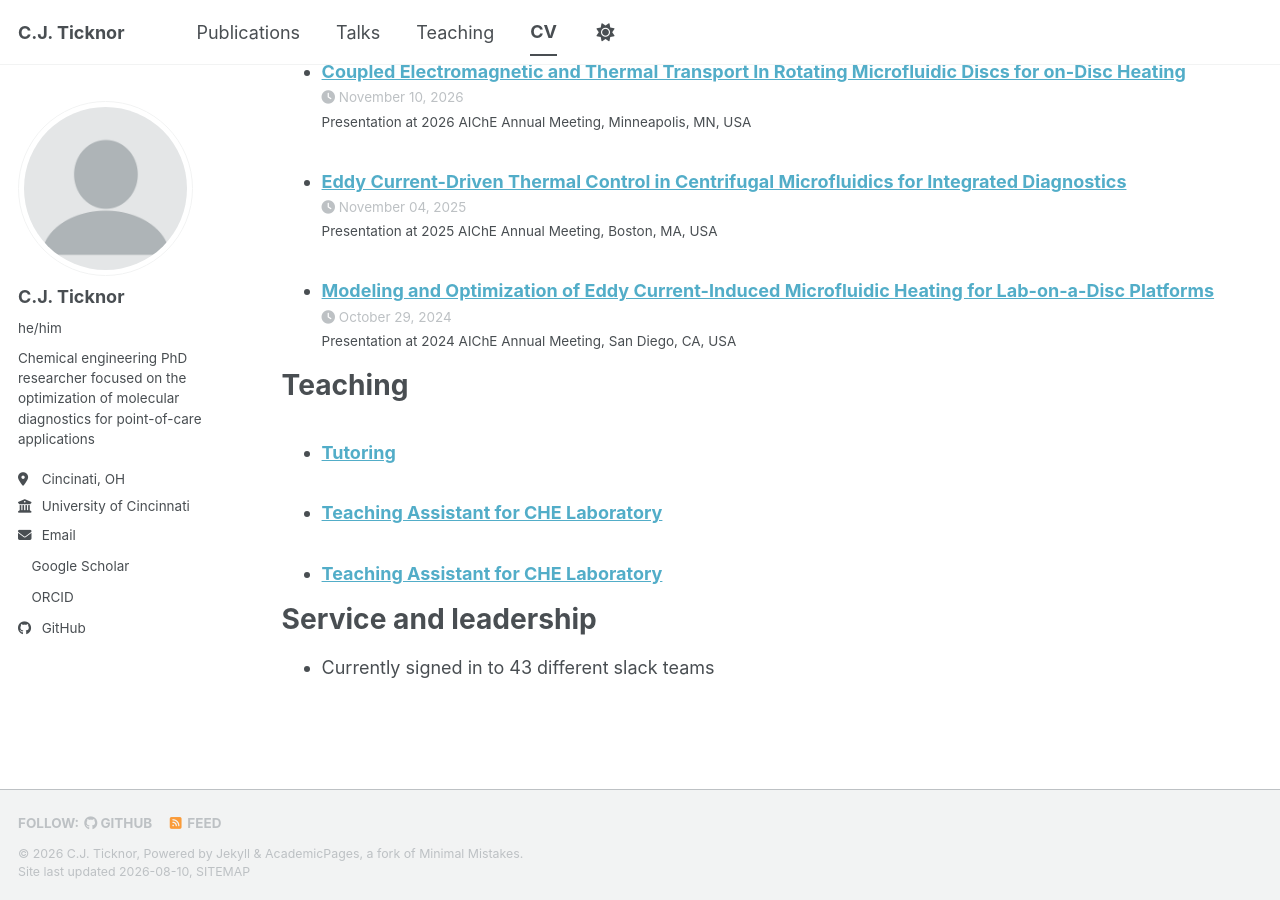
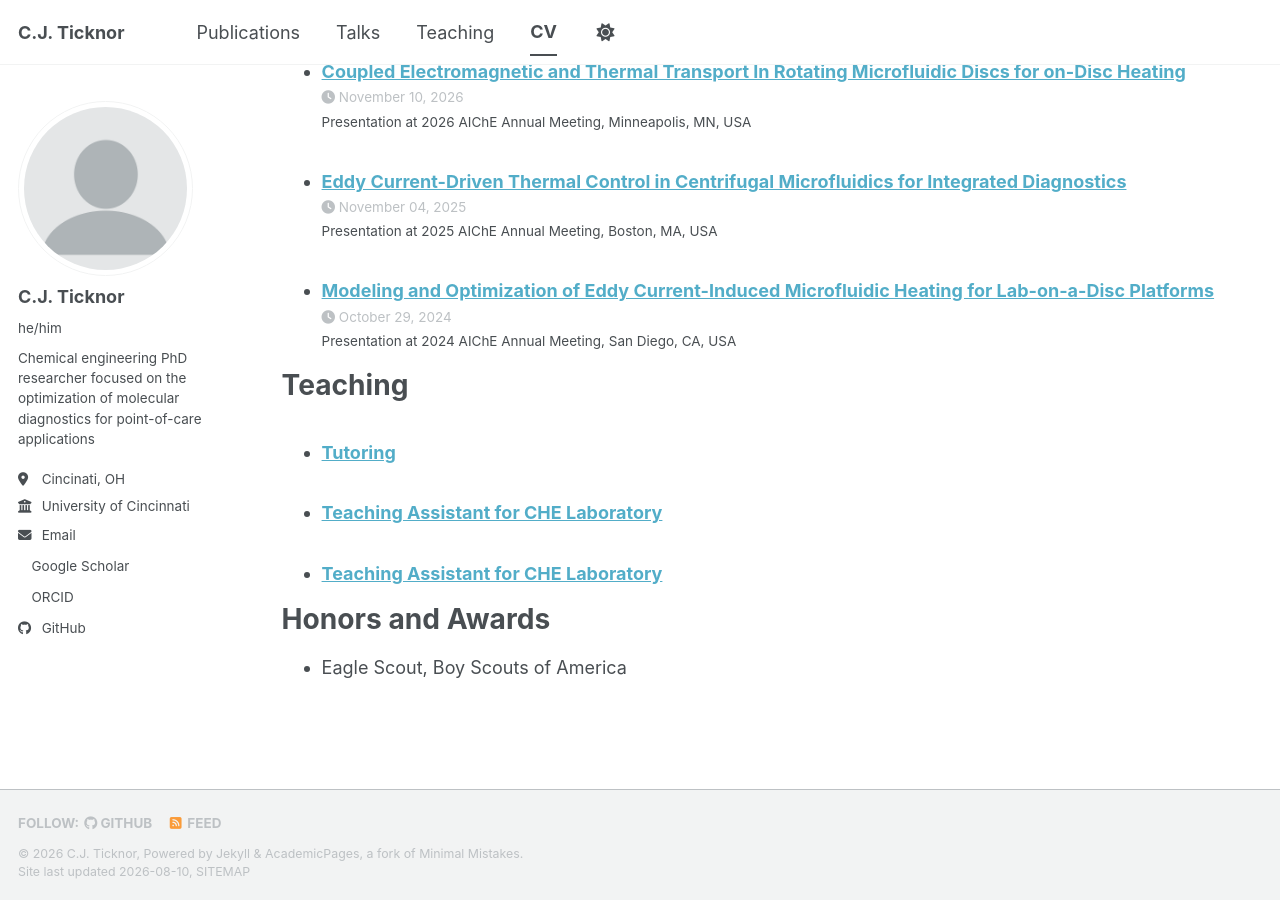
Before and after one commit to ticknorcj/ticknorcj.github.io, a Jekyll site: the page built from _pages/cv.md, in a window 1280 px wide and 900 px high, scrolled down 1308 px. Built offline with Jekyll 4.4.1, drawn with Linux system fonts in a browser that asks for light colours; a style sheet for code colours, icons or effects is not loaded.

Commit message:
Rename section from 'Service and leadership' to 'Honors and Awards'

```diff
--- a/_pages/cv.md
+++ b/_pages/cv.md
@@ -66,6 +66,6 @@ Teaching
     {% include archive-single-cv.html %}
   {% endfor %}</ul>
 
-Service and leadership
+Honors and Awards
 ======
-* Currently signed in to 43 different slack teams
+* Eagle Scout, Boy Scouts of America
```
